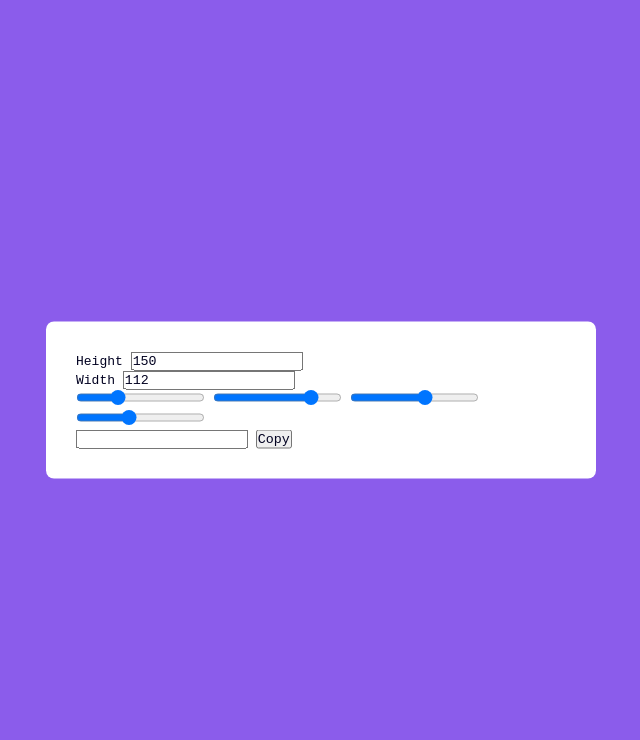
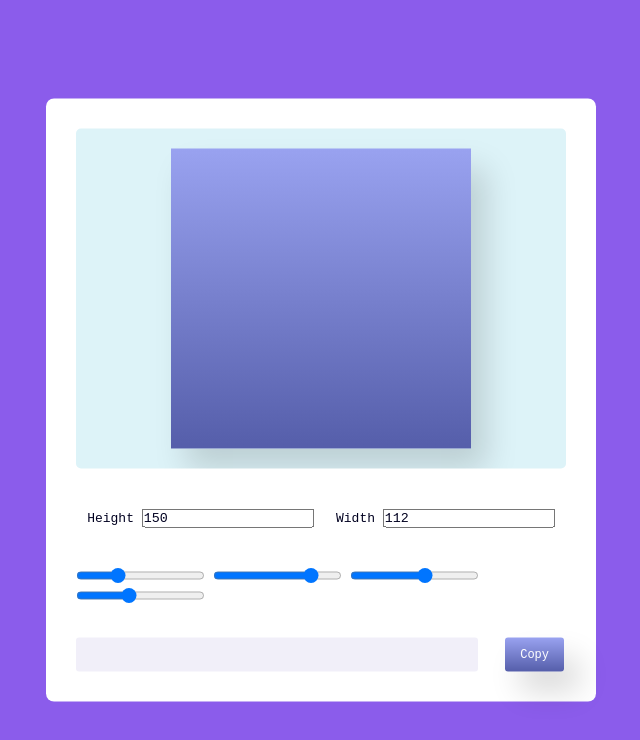
Before and after one commit to AdjeiAndrews/Crash-JavaScript-Course-01, a plain HTML site: page Lesson08/index.html in a window 1280 px wide. Shown: the whole page, without its empty margins (319-959 px from the left). Drawn offline with Linux system fonts and the light colour scheme.

Commit message:
CSS added and completed

```diff
--- a/Lesson08/style.css
+++ b/Lesson08/style.css
@@ -23,3 +23,69 @@ body {
     left: 50%;
     border-radius: 8px;
 }
+
+.output {
+    background-color: #ddf3f8;
+    width: 100%;
+    min-height: 250px;
+    padding: 20px 0;
+    overflow: hidden;
+    border-radius: 5px;
+    position: relative;
+    display: grid;
+    place-items: center;
+}
+
+.blob {
+    height: 300px;
+    width: 300px;
+    background: linear-gradient(#99a2f0, #555eaa);
+    box-shadow: 15px 20px 30px rgba(0, 0, 0, 0.15);
+}
+
+.dimensions {
+    display: flex;
+    justify-content: space-around;
+    width: 100%;
+    margin: 40px 0 40px 0;
+}
+
+label {
+    font-weight: 500;
+}
+
+input[type="number"]:focus {
+    background-color: #f1f5fa;
+    border-color: #025eaa;
+    color: #025eaa;
+}
+
+.sliders {
+    width: 100%;
+    display: grid;
+    grid-template-columns: 1fr 1fr;
+    gap: 20px;
+}
+
+input[type="text"]{
+    width: 82%;
+    padding: 10px;
+    margin-top: 30px;
+    font-size: 12px;
+    border: none;
+    background-color: #f1eff9;
+    border-radius: 3px;
+}
+
+button {
+    width: 12%;
+    margin-left: 4%;
+    padding: 10px 0;
+    background: linear-gradient(#99a2f0, #555eaa);
+    box-shadow: 15px 20px 30px rgba(0, 0, 0, 0.15);
+    border: none;
+    cursor: pointer;
+    border-radius: 3px;
+    color: #fff;
+    font-size: 12px;
+}
```
